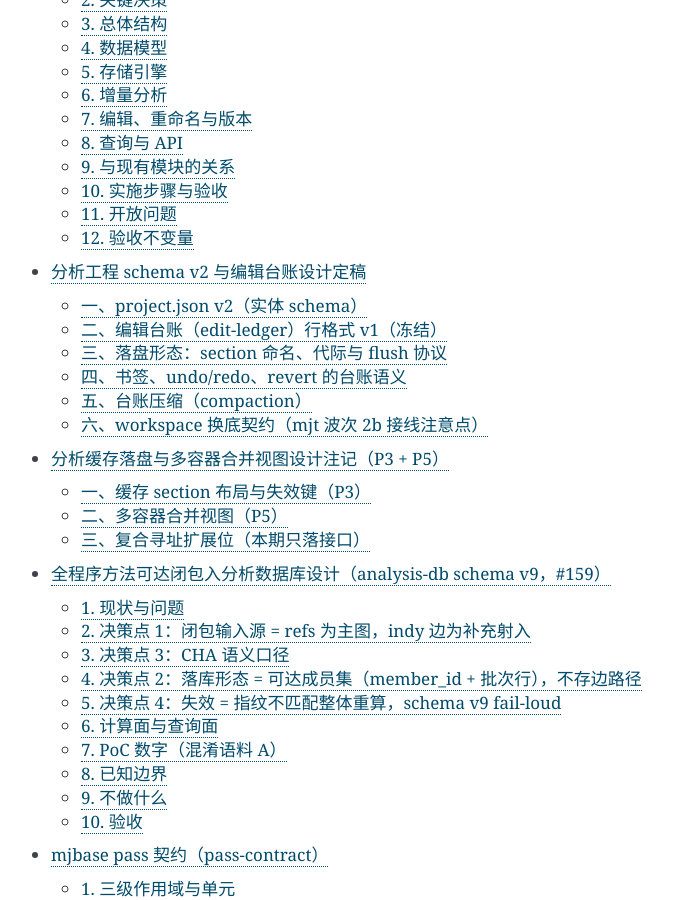
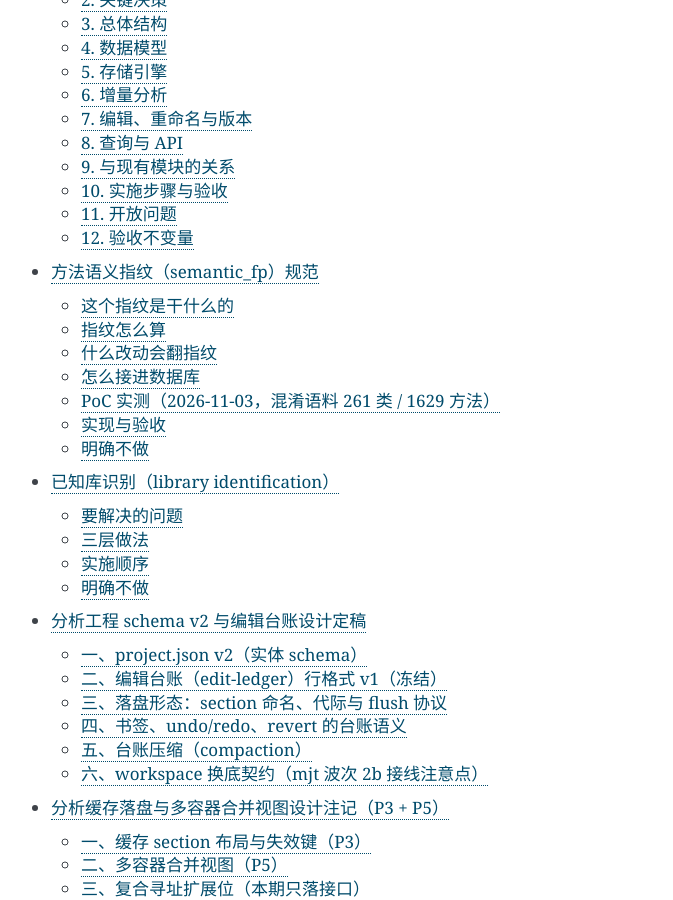
Before and after one commit to luiox/mjbase, a Sphinx documentation site: the page built from mjbase/doc/index.rst, in a window 1280 px wide and 900 px high, scrolled down 399 px. Shown: the whole window, without its empty margins (399-1072 px from the left). Built offline with Sphinx 7.4.7, drawn with Linux system fonts in a browser that asks for light colours; some of the changed lines change nothing that is shown.

Commit message:
docs(analysis): semantic_fp 规范与已知库识别设计 (#132)
* docs(analysis): semantic_fp 规范与已知库识别设计

* docs(analysis): 设计文档重写为 plain 风格，全文解除 80 列断行

* docs(analysis): semantic_fp 规范收口规范序定案并回灌 PoC 实测

* docs(analysis): semantic_fp 边界项补原型口径对照

* docs(analysis): semantic_fp 与库识别设计状态回填落地进度

* docs(doc): 文档分层规范适配——两份设计转 doc/*.rst

#165 文档分层规范落地后 doc_ai/ 与 .md 形态不再合规。机械转换：
- semantic-fp-spec.md -> doc/semantic-fp-spec.rst（label semantic-fp-spec）
- library-identification.md -> doc/library-identification.rst（label
  library-identification）
- 跨文档 .md 链接与 analysis-database.md §4.3 引用改 :ref:；表格转 list-table
- 状态行改规范形态；「待评审定案八项边界」随 v1 落地改写为定案口径（与
  semantic_fp.hpp 文件头逐项核对一致）
- 接线段按落地现状分界：method_versions 已落地，local_facts/边表为后续批次
- 修正 library-identification 的 inputs.role 说法：当前 schema 无 role 列，
  改为落地时随批补的标记面
- index.rst toctree 挂两篇

```diff
--- a/mjbase/doc/index.rst
+++ b/mjbase/doc/index.rst
@@ -13,6 +13,8 @@
    :caption: 设计与契约
 
    analysis-database
+   semantic-fp-spec
+   library-identification
    analysis-project-schema-v2
    analysis-cache-and-container-stack
    reachability-closure-design
--- /dev/null
+++ b/mjbase/doc/library-identification.rst
@@ -0,0 +1,74 @@
+.. _library-identification:
+
+已知库识别（library identification）
+========================================
+
+状态：部分落地（2026-11-05 状态回填）。L1 前缀分类已落地：library_origin 三档
+分类与 census origin 列（见 :ref:`analysis-db`\ 的普查投影层与 library_origin
+小节）；shape_fp 与 L2 形状匹配未落地，随后续批次推进。原稿 2026-11-02。
+
+要解决的问题
+------------
+
+拿到一个混淆过的 jar，现在没法回答「哪些类其实是 gson、kotlin-stdlib、JDK」。分不出来有三个代价：census 基线的数字被库代码污染；rename 连库符号一起改，映射文件全是噪音；分析查询被 JDK 内部调用淹没。
+
+识别的目的只有一个：把容器分成「业务代码」和「库代码」两本账。识别结果只用来分层、标注、过滤——不改写任何字节，映射文件里永远不出现库符号。
+
+JVM 域是这件事的便宜域：官方前缀白送、描述符白送类型系统、常量池白送证据面。
+
+三层做法
+--------
+
+从便宜到贵，三层各自独立可用，前面挡不住的漏给后面。
+
+第一层：包前缀（零成本）
+^^^^^^^^^^^^^^^^^^^^^^^^
+
+java/、javax/、jdk/、sun/ 这些官方前缀一眼可分；gson、org/json 这类第三方坐标前缀建一张表。实现是编译期常量表加一个分类投影，不动 schema。census 导出加一列 origin，取值 jdk / known / unknown。
+
+这条的边界要诚实：前缀可以被混淆器抹掉。但抹 JDK 前缀需要重链接，风险大收益小，多数混淆器不动它。所以第一层只敢说「确定是库」，不敢说「带未知前缀就不是库」。
+
+第二层：残留证据
+^^^^^^^^^^^^^^^^
+
+前缀被抹了，库还会漏马脚。三类信号，全部来自已经入库的数据，不用重扫容器：
+
+1. META-INF/maven 段、manifest 的 Class-Path、pom.properties 版本串。实测混淆产物大多保留——手头样本 jar 里的 gson 残留就是活例子。
+2. 版本字符串、license 头这类特征字面量。字符串加密会杀掉这条信号，失效就落到第三层。
+3. 结构形态：成员数量、描述符分布、超类链指向。单独不算证据，给第三层当预筛。
+
+第三层：形状指纹匹配（核心）
+^^^^^^^^^^^^^^^^^^^^^^^^^^^^
+
+难点一句话：库被改名后，库内部自己的引用也跟着改名了，拿原版库的指纹直接比对必然失配——semantic_fp 里包含被引用的名字。
+
+解法：指纹做两个味道。
+
+- semantic_fp：名字原样参与，给增量分析用（见 :ref:`semantic-fp-spec`\ ）。
+- shape_fp：名字抽象掉。被引用的类只记「容器内还是容器外」，成员名记占位符，描述符原样保留，描述符里的类型名按同样规则递归。指令流和类型骨架全保留。
+
+为什么这样就行：改名混淆只改名字字面量，不改指令流，不改描述符结构。所以 shape_fp(改名后的库方法) == shape_fp(原版库方法)，对绝大多数方法成立。
+
+匹配流程：
+
+1. 参考库 jar 按普通流程摄入分析库，语料来源以 reference 角色标记——inputs 登记面随本设计补 role 标记（当前 schema 尚无该列，落地时随批增加，见 :ref:`analysis-db`\ ）。
+2. 参考语料按「类形状哈希」（成员描述符多重集加访问标志）建倒排索引。
+3. 容器里的 unknown 类查索引，拿到候选。
+4. 候选类和目标类按描述符对齐方法，逐方法比 shape_fp，多重集算 Jaccard 相似度。超过阈值、方法数够多，才算匹配。方法数门槛必须有——太小的类结构撞车概率高。
+5. 匹配结果写 local_facts，config_hash 里带语料坐标和版本，事实键机制免费复用。报告单独出 TSV，展示层做标注。
+
+置信度：相似度阈值、规模门槛、语料版本一起给结论。两个库形状撞车就并列报告，不强行仲裁，交人工。kotlin 这类跨编译器版本形状会漂移的库，语料按版本锁死，不做跨版本容差。
+
+实施顺序
+--------
+
+1. 第一层前缀分类 + census origin 列。无依赖，随时可以开工。（已落地）
+2. 第二层残留证据。无依赖。
+3. shape_fp 和匹配。依赖 :ref:`semantic-fp-spec`\ 的规范化 token 流先落地——token 流做好了，加一个名字抽象开关就是 shape_fp。（token 流已落地）
+
+明确不做
+--------
+
+- 不做语义等价证明。形状匹配是统计证据，不是证明。
+- 不做语料自动采集。参考库由人按坐标入库，语料治理是数据工作不是代码工作。
+- 不做识别结果的自动改写。识别只分层、标注、过滤。
--- /dev/null
+++ b/mjbase/doc/semantic-fp-spec.rst
@@ -0,0 +1,190 @@
+.. _semantic-fp-spec:
+
+方法语义指纹（semantic_fp）规范
+===============================
+
+状态：定稿（2026-11-05 状态回填）。算法与 ``method_versions`` 落库面随 analysis-db
+schema v8 落地：计算面在 ``mjbase/src/mjbase/analysis/semantic_fp.hpp``\ ，本文
+「边界口径定案」八项与实现同口径；analysis-db 总体设计与身份模型见
+:ref:`analysis-db`\ 。原稿 2026-11-02。
+
+这个指纹是干什么的
+------------------
+
+semantic_fp 给每个方法的内容算一个指纹。方法体没变，指纹不变；方法体变了，指纹必变。
+
+它有两个用处：
+
+1. 省算力：方法体没变，旧的分析结果直接复用，不重算。
+2. 精确失效：方法体变了，只重算受影响的方法，不整库重来。
+
+核心不变量一句话：语义变了指纹必须变，语义没变指纹必须不变。指纹该变不变，会拿旧结果配新代码，算错；不该变变了，增量就失去意义。本文所有规则都是这句话的展开。
+
+指纹怎么算
+----------
+
+三步：收集语义面，归一化，哈希。
+
+第一步：收集方法的语义面
+^^^^^^^^^^^^^^^^^^^^^^^^
+
+- 方法头：描述符、访问标志、异常表。方法名不进指纹——方法叫什么由身份层管，内容指纹只管内容。
+- 指令流：只取从入口可达的指令，按原 pc 升序排列。这个遍历序就是规范序：删死代码后的保序压缩，不是任何重排后的布局序。异常处理器入口一律按可达根处理（保守超集：守卫区死了处理器也算可达），宁可多算可达、不漏。每条指令记 opcode 和操作数。
+- 异常表：每条处理器记录覆盖范围、处理入口、捕获类型。
+- Code 属性里的 max_stack 和 max_locals。
+
+不进指纹的东西：行号表、局部变量表、SourceFile、注解、参数名、StackMapTable（它是方法体的派生物，方法体不变它不该自己变）。要看渲染效果的缓存另有 render_fp，不混用。
+
+第二步：把每条指令归一化
+^^^^^^^^^^^^^^^^^^^^^^^^
+
+原则一句话：分析看得见的差别才算差别。逐族定案：
+
+.. list-table::
+   :header-rows: 1
+   :widths: auto
+
+   * - 指令操作数
+     - 记成什么
+     - 为什么
+   * - 常量加载（iconst/bipush/sipush/ldc int）
+     - 「int 值」一个 token
+     - iconst_5 和 ldc 5 分析看得见的结果一样，常量折叠不改指纹
+   * - ldc 字符串
+     - modified-UTF-8 原始字节
+     - 不做字符集解释
+   * - 类型（NEW/CHECKCAST/INSTANCEOF 等）
+     - 解析后的类名
+     - 不记常量池编号
+   * - 字段/方法引用
+     - （类，名字，描述符）三元组
+     - 不记常量池编号
+   * - invokedynamic
+     - 名字、描述符、bootstrap 方法句柄、全部静态参数
+     - 与 indy 解析面同一约定
+   * - 分支目标
+     - 规范序里的指令序号
+     - pc 会漂移，序号不会
+   * - 局部槽位
+     - 原样
+     - def-use 分析对槽位分配敏感，不重编号
+
+常量加载是 v1 唯一做跨编码归一的地方。别扩大：比如 goto 和反向条件分支互换不改，因为那是控制流图变化，必须翻指纹。
+
+第三步：序列化并哈希
+^^^^^^^^^^^^^^^^^^^^
+
+- 序列化：类型化 token 流，变长整数、定长字段小端、字符串带字节长度前缀。流的开头放一个算法版本号（v1 = 0x01）。
+- 哈希：SHA-256，取 32 字节，文本形态 64 位小写 hex。
+- 确定性：同一份字节，任何机器任何时间算出来必须一样。序列化里不许出现指针值、哈希表遍历序、平台相关的整数类型。CI 覆盖 Windows 和 Linux 双端一致。
+
+算法版本
+^^^^^^^^
+
+归一化规则以后要改（加等价族、换遍历序），版本号必须加一。旧指纹靠版本位自然作废，不用迁移，GC 收走。
+
+什么改动会翻指纹
+----------------
+
+这张表是测试矩阵，也是使用方的预期。新增等价规则，先改这张表再写代码。
+
+.. list-table::
+   :header-rows: 1
+   :widths: auto
+
+   * - 改动
+     - 指纹
+     - 原因
+   * - 常量折叠（ldc 换 iconst）
+     - 不变
+     - 常量等价族
+   * - 删死代码、插死代码
+     - 不变
+     - 只看可达指令
+   * - 打乱指令布局、加对齐填充
+     - 不变
+     - 只看规范序
+   * - 重排常量池、重写索引
+     - 不变
+     - 全部解引用
+   * - 改行号、LVT、注解
+     - 不变
+     - 排除面
+   * - 改 opcode（iadd 换 isub）
+     - 变
+     - 语义变了
+   * - 增删异常处理器
+     - 变
+     - 异常表参与
+   * - 改访问标志
+     - 变
+     - 方法头参与
+   * - 改 indy bootstrap 参数
+     - 变
+     - 解引用面
+   * - 被引用的类/方法改名
+     - 变
+     - 见下
+
+改名要单独说：指纹里包含被引用的名字，这是有意的。分析事实的出口语义就是名字，被引用的类改名了，旧事实的指向已经不对，指纹就该翻。注意 rename 引擎的显示名覆盖不改字节码，不触发这个问题；真正的字节码批量改名会大面积翻指纹，这是正确成本，不做豁免。
+
+规范序与「布局不变」的边界（PoC 收口定案）：规范序定义为存活指令按原 pc 升序的保序压缩，「打乱指令布局不变」只覆盖不改变存活指令相对顺序的变化（偏移漂移、对齐填充、死代码增删）。真正的存活块重排翻指纹——这是保守选择的已知代价：指纹为增量复用服务，多翻只损失复用，漏翻会拿旧结果配新代码。要召回块重排等价属算法升级，走版本号加一，不在 v1 做。
+
+怎么接进数据库
+--------------
+
+- 每个方法版本落一份指纹（\ ``method_versions``\ ，schema v8 已落地）：写路径在同一个事务里存新版本并翻转当前指针（\ ``is_current``\ 部分唯一索引锁死同成员至多一行当前版本）。「标脏」不另建脏表——当前指针变更本身可查询，旧指纹对不上当前行即脏，退位行就是审计面。
+- 局部事实（local_facts）主键带指纹、边表按源方法替换时携带当前指纹——属增量分析（局部事实存储与出边替换）后续批次的接线契约，尚未落地。
+- native 和 abstract 方法没有方法体：指纹只盖方法头，永远恒定。
+
+PoC 实测（2026-11-03，混淆语料 261 类 / 1629 方法）
+---------------------------------------------------
+
+按本规范实现的原型全量过验收三条：1629 方法双算（重新解包重解析）逐方法一致；向每类常量池注入 18 个垃圾条目逼出全量重索引后 1629 个指纹零变化；整 jar 重打包重读再算同样零变化。唯一性：1629 方法得 1521 个指纹，21 个多重组共 129 个方法全部为真实同体（组内规范化 token 流逐字节一致），不同语义零碰撞。期望表 10 行全过，表外补验 3 条：方法自身改名不进指纹（21845 字节空格名真实样本实测不变）；被引用空格名字段改名翻引用者指纹；native/abstract 只盖方法头。语料覆盖 indy 1501 条、switch 283 条、wide 158 条。
+
+落地时逐项定案的八项边界口径（与 ``semantic_fp.hpp`` 文件头同源）：
+
+.. list-table::
+   :header-rows: 1
+   :widths: auto
+
+   * - 边界项
+     - 定案口径
+     - 说明
+   * - 异常表 pc 到存活序号的映射口径
+     - 覆盖范围端点映射为「pc 不小于端点的首条存活指令」的规范序号，end 不含，越过末尾取存活总数
+     - handler 必须精确落在存活指令上，否则报错拒绝；catchType 解引用为类名，0 记空；表项顺序原样保留
+   * - 方法头是否含所属类名与 Exceptions 属性
+     - 不含：方法头只写算法版本、原始访问标志 u16、方法描述符
+     - 所属类名、方法名、Exceptions、Signature、注解、MethodParameters 全程不读不记
+   * - 非 int 常量折叠边界（FCONST_1 与 ldc float 是否同指）
+     - 不同指：跨编码折叠只限 int 族，iconst、bipush、sipush、ldc Integer 归一为「int 值」token
+     - lconst、fconst、dconst 记 plain opcode 原字节；ldc 的 float、double、long 记原始位型，不做 NaN 规范化
+   * - ldc 的 Class/MethodType/MethodHandle/condy 载荷解引用深度
+     - 全部解到语义值：Class 解为类名，MethodType 解为描述符串，MethodHandle 解为（kind，类，名字，描述符），condy 按 indy 同款记名字、描述符、BSM 句柄、全部静态参数
+     - ldc、ldc_w、ldc2_w 的 opcode 本身不进流，同载荷同 token
+   * - 访问标志是否剔除编译器旗标
+     - 不剔除：记原始 u16
+     - BRIDGE、SYNTHETIC、VARARGS 等编译器旗标原样参与指纹
+   * - wide 前缀是否并入 opcode
+     - 不并入：wide 前缀不进指纹，指令按 base opcode 归一记
+     - wide 与非 wide 同语义同 token，槽位与增量照常记实际值
+   * - bootstrap 方法参数解引用深度
+     - 解一整层：BSM 句柄解到（kind，类，名字，描述符），静态参数逐个按类型解引用
+     - 参数里的 Class、MethodType、MethodHandle 都展开到语义值；参数位再嵌 condy 或 indy 直接报错，不递归
+   * - switch key 表是否原样进指纹
+     - 原样进指纹：tableswitch 按 low 加序号重推出连续 key 全列，lookupswitch 逐 case 记原始 key 值
+     - 每个 key 配目标的规范序号，default 目标先记，顺序与 class 文件一致
+
+实现与验收
+----------
+
+- 承载在 mjbase 分析层，输入 jbc DOM，不新写第二套解析。
+- 验收三条：常量池重排 + 布局重排 + 死代码删除三连之后指纹不变；任何真实语义编辑之后指纹必变；Windows 和 Linux 算出的指纹一致。
+
+明确不做
+--------
+
+- 不跨方法：被调方只记身份三元组。被调方内容变了怎么办，由摘要的 deps_hash 机制管，不在本规范里。
+- 不追语义保持混淆：插无害指令序列这类对抗手段会翻指纹。指纹为增量分析服务，不为对抗服务。
+- 不做版本迁移：算法升级不重算旧指纹，旧档靠 GC 退场。
```
